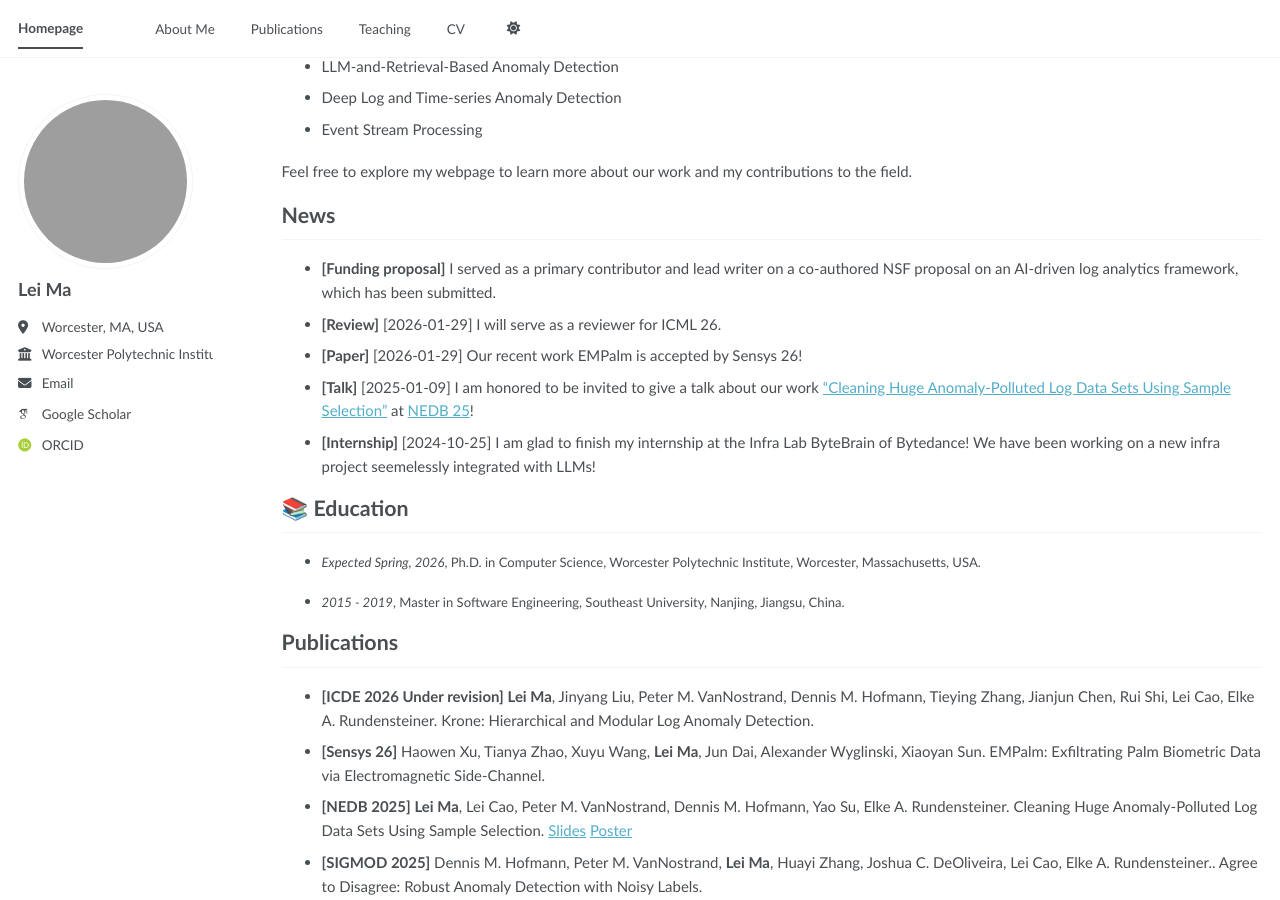
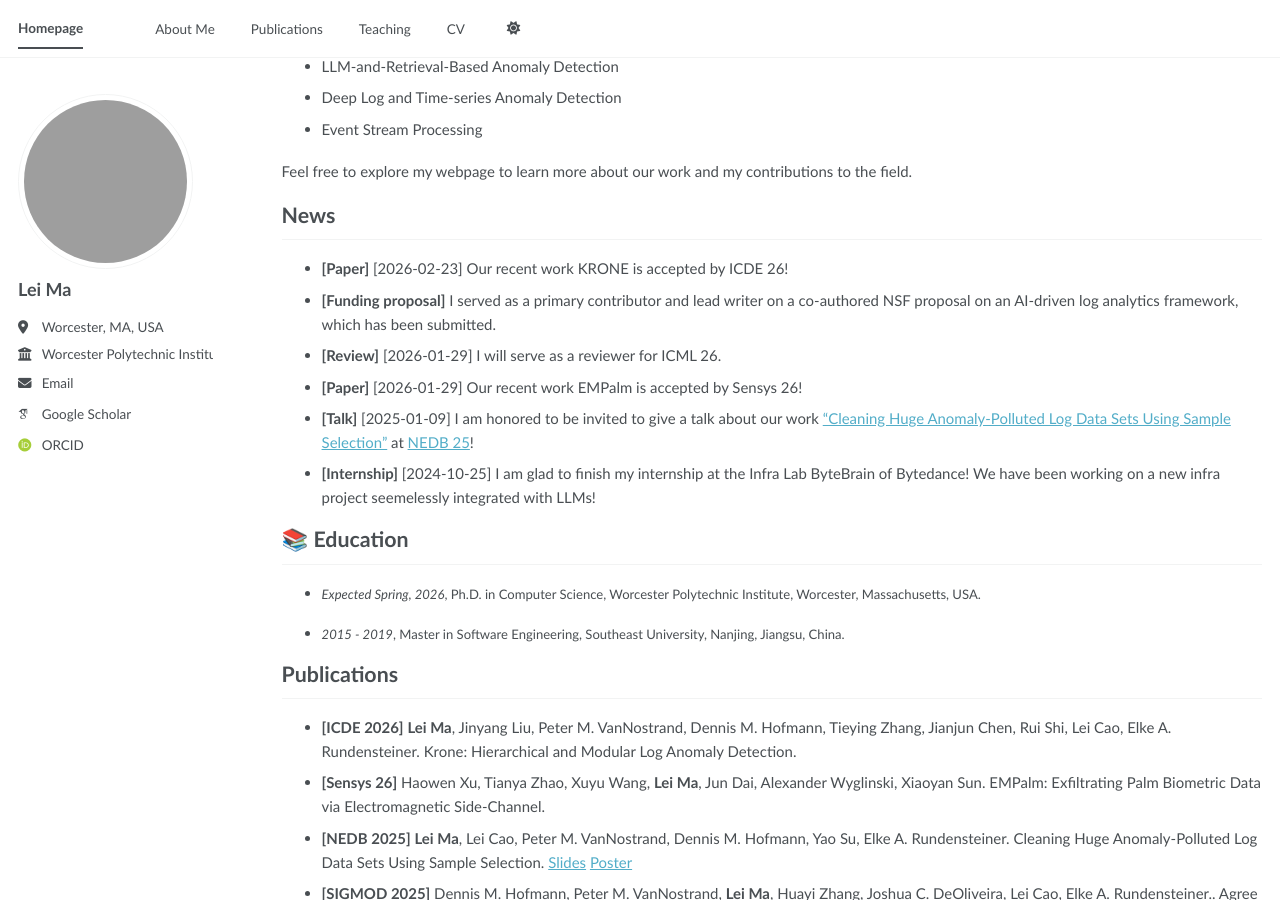
Before and after one commit to LeiMa0324/LeiMa0324.github.io, a Jekyll site: the page built from index.md, in a window 1280 px wide and 900 px high, scrolled down 387 px. Built offline with Jekyll 4.4.1, drawn with Linux system fonts in a browser that asks for light colours; some web fonts are replaced; a script bundle is joined from its source files by our own code; library files that are not in the unit come from our copies.

Commit message:
Update index.md

```diff
--- a/index.md
+++ b/index.md
@@ -24,6 +24,7 @@
 Feel free to explore my webpage to learn more about our work and my contributions to the field.
 
 ## News
+- **[Paper]** [2026-02-23] Our recent work KRONE is accepted by ICDE 26!
 - **[Funding proposal]** I served as a primary contributor and lead writer on a co-authored NSF proposal on an AI-driven log analytics framework, which has been submitted.
 - **[Review]** [2026-01-29] I will serve as a reviewer for ICML 26.
 - **[Paper]** [2026-01-29] Our recent work EMPalm is accepted by Sensys 26!
@@ -39,7 +40,7 @@
 
 ## Publications {#publications}
 
-- **[ICDE 2026 Under revision]** **Lei Ma**, Jinyang Liu, Peter M. VanNostrand, Dennis M. Hofmann, Tieying Zhang, Jianjun Chen, Rui Shi, Lei Cao, Elke A. Rundensteiner. Krone: Hierarchical and Modular Log Anomaly Detection.
+- **[ICDE 2026]** **Lei Ma**, Jinyang Liu, Peter M. VanNostrand, Dennis M. Hofmann, Tieying Zhang, Jianjun Chen, Rui Shi, Lei Cao, Elke A. Rundensteiner. Krone: Hierarchical and Modular Log Anomaly Detection.
 - **[Sensys 26]** Haowen Xu, Tianya Zhao, Xuyu Wang, **Lei Ma**, Jun Dai, Alexander Wyglinski, Xiaoyan Sun. EMPalm: Exfiltrating Palm Biometric Data via Electromagnetic Side-Channel.
 - **[NEDB 2025]** **Lei Ma**, Lei Cao, Peter M. VanNostrand, Dennis M. Hofmann, Yao Su, Elke A. Rundensteiner. Cleaning Huge Anomaly-Polluted Log Data Sets Using Sample Selection. [Slides](https://nedbday.github.io/2025/download/slides/Pluto_NEDB_slides.pdf) [Poster](https://nedbday.github.io/2025/download/posters/pluto_24x36_poster.pdf)
 - **[SIGMOD 2025]** Dennis M. Hofmann, Peter M. VanNostrand, **Lei Ma**, Huayi Zhang, Joshua C. DeOliveira, Lei Cao, Elke A. Rundensteiner.. Agree to Disagree: Robust Anomaly Detection with Noisy Labels.
```
